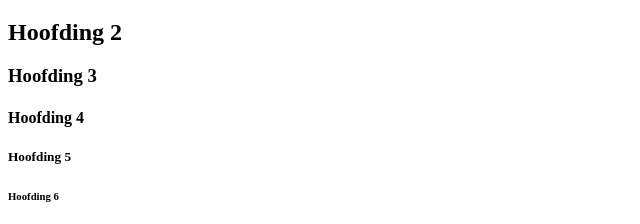
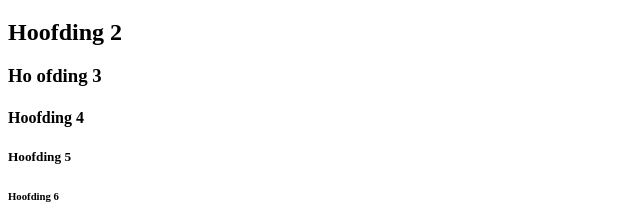
Before and after one commit to Gh0stage/AP-1-webTechnology, a plain HTML site: page Les-1-Introductie/index.html in a window 1280 px wide. Shown: the part 262-486 px from the top of the page, 0-640 px from the left. Drawn offline with Linux system fonts and the light colour scheme.

Commit message:
assigned new path

```diff
--- a/Les-1-Introductie/index.html
+++ b/Les-1-Introductie/index.html
@@ -1,11 +1,13 @@
 <!DOCTYPE html>
 <html lang="en">
+
 <head>
     <meta charset="UTF-8">
     <meta http-equiv="X-UA-Compatible" content="IE=edge">
     <meta name="viewport" content="width=device-width, initial-scale=1.0">
     <title>Les-1</title>
 </head>
+
 <body>
     <!--oefening a-->
     <h1>Dit is de hoofdtitel</h1>
@@ -15,7 +17,7 @@
     <!--oefening b-->
     <h1>Hoofding 1</h1>
     <h2>Hoofding 2</h2>
-        <h3>Hoofding 3</h3>
+    <h3>Ho ofding 3</h3>
     <h4>Hoofding 4</h4>
     <h5>Hoofding 5</h5>
     <h6>Hoofding 6</h6>
@@ -30,8 +32,9 @@
     <!--oefening e-->
     <h2>HTML afbeelding</h2>
     <p>Ondersteunde bestandstypen: .jpg, .jpeg, .png, .gif, .svg, .ico</p>
-        <a href="https://www.ap.be">
+    <a href="https://   www.ap.be">
         <img src="logo.png" alt="logo AP">
     </a>
 </body>
+
 </html>
```
Lines whose indentation alone changed are shown as unchanged.
